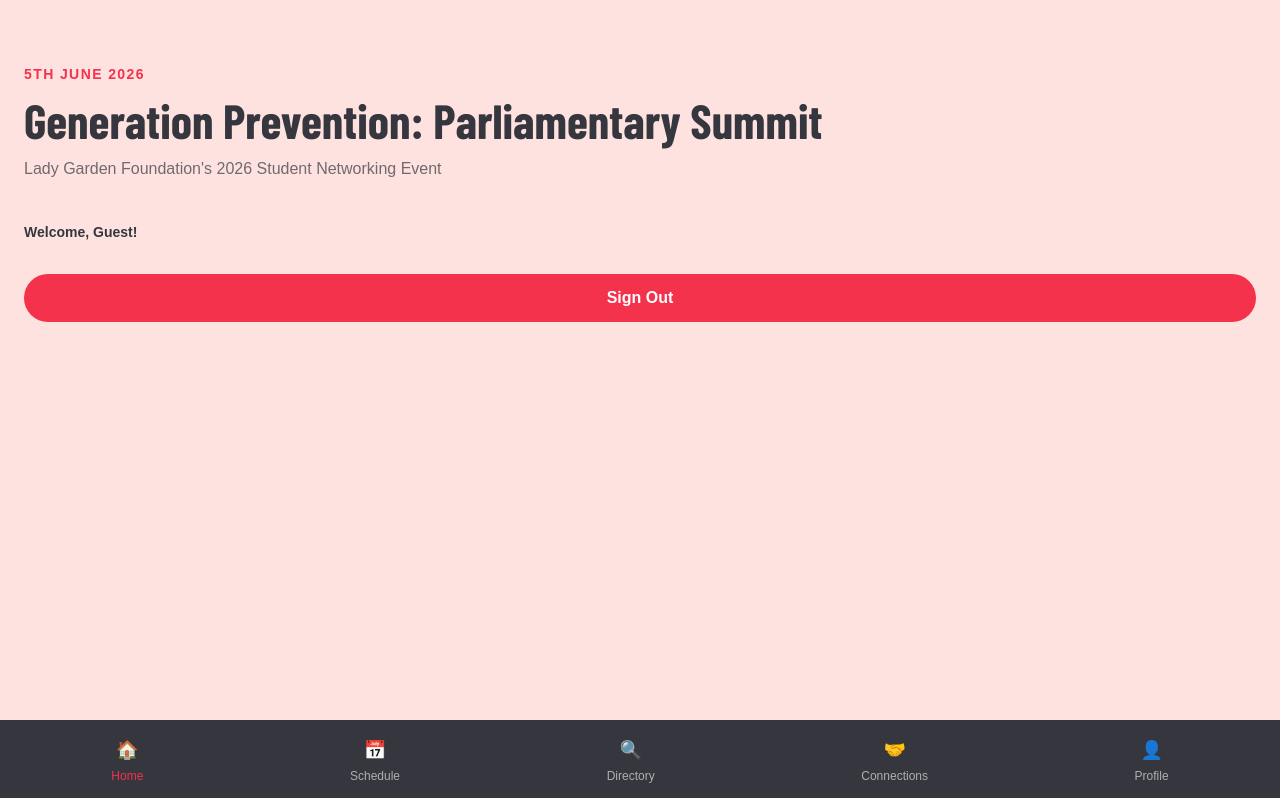
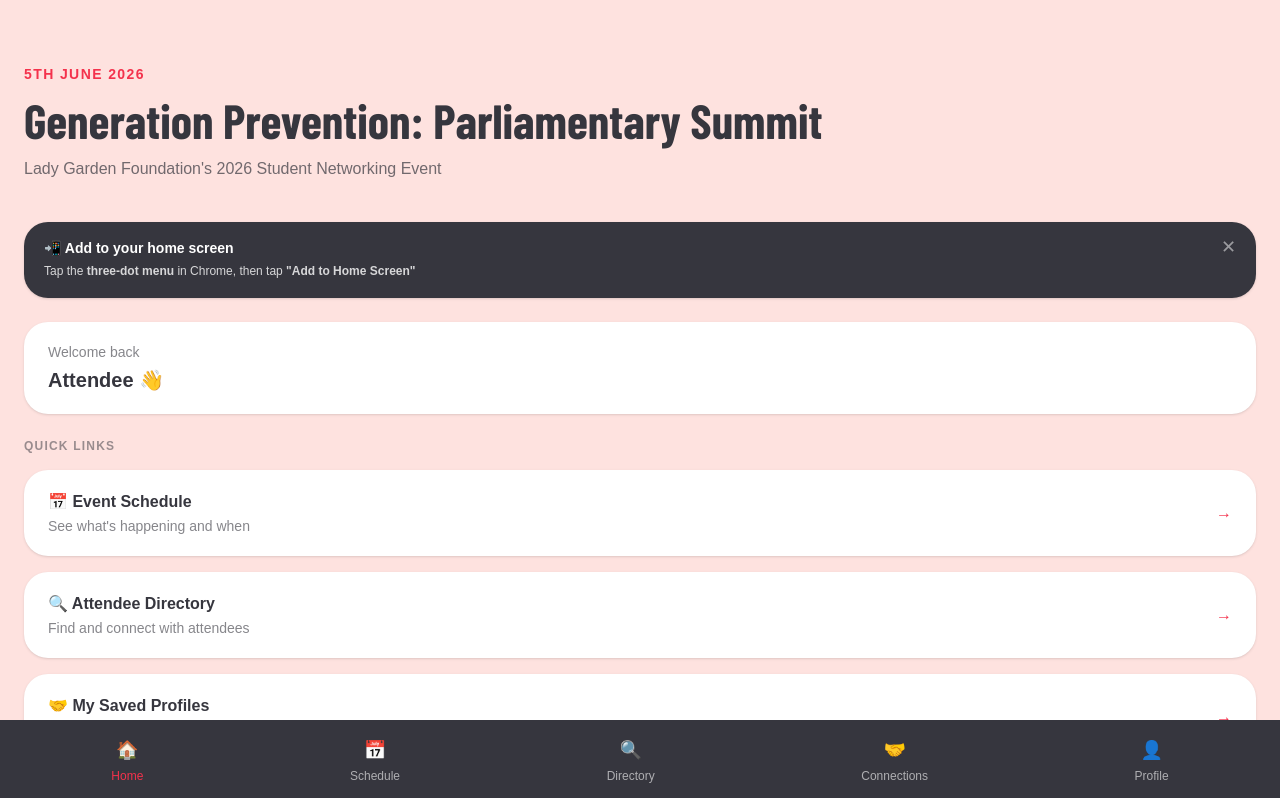
Before and after one commit to izzyryc/event-app, a Next.js app: page / in a window 1280 px wide. Shown: the top 798 px of the page. Built offline with nearby package versions, Linux system fonts and the light colour scheme; no server answers; the database is empty; sample sign-in values are in the browser's storage; a web font is replaced by a local one.

Commit message:
Update page.js

```diff
--- a/app/page.js
+++ b/app/page.js
@@ -12,7 +12,6 @@
   const [userName, setUserName] = useState('');
   const [showInstallBanner, setShowInstallBanner] = useState(false);
   const [isIOS, setIsIOS] = useState(false);
-  const [deferredPrompt, setDeferredPrompt] = useState(null);
   const [isInstalled, setIsInstalled] = useState(false);
 
   useEffect(() => {
@@ -49,28 +48,8 @@
     setIsIOS(ios);
     const dismissed = localStorage.getItem('installBannerDismissed');
     if (dismissed) return;
-    if (ios) {
     setShowInstallBanner(true);
-    } else {
-      window.addEventListener('beforeinstallprompt', (e) => {
-        e.preventDefault();
-        setDeferredPrompt(e);
-        setShowInstallBanner(true);
-      });
-    }
   }, []);
-
-  const handleInstall = async () => {
-    if (deferredPrompt) {
-      deferredPrompt.prompt();
-      const { outcome } = await deferredPrompt.userChoice;
-      if (outcome === 'accepted') {
-        setShowInstallBanner(false);
-        setIsInstalled(true);
-      }
-      setDeferredPrompt(null);
-    }
-  };
 
   const dismissBanner = () => {
     setShowInstallBanner(false);
@@ -111,7 +90,7 @@
         </p>
       </div>
 
-            {/* Install banner */}
+      {/* Install banner — instructions only, no fake button */}
       {showInstallBanner && !isInstalled && (
         <div className="mx-6 mb-6 rounded-3xl px-5 py-4 shadow-sm" style={{ backgroundColor: '#36363E' }}>
           <div className="flex items-start justify-between gap-3">
@@ -119,48 +98,91 @@
               <p className="text-white font-semibold text-sm mb-1">📲 Add to your home screen</p>
               {isIOS ? (
                 <p className="text-white text-xs opacity-80 leading-relaxed">
-                        Tap the <strong>Share button</strong> then tap <strong>Add to Home Screen</strong>
+                  Tap the <strong>Share button</strong> (↑) in Safari, then tap <strong>"Add to Home Screen"</strong>
                 </p>
               ) : (
                 <p className="text-white text-xs opacity-80 leading-relaxed">
-                        Install our app for quick access to your schedule and event info
+                  Tap the <strong>three-dot menu</strong> in Chrome, then tap <strong>"Add to Home Screen"</strong>
                 </p>
               )}
             </div>
             <button
-                    onClick={handleInstall}
-                    className="flex-shrink-0 px-4 py-2 bg-white rounded-full text-sm font-semibold"
-                    style={{ color: '#36363E' }}
+              onClick={dismissBanner}
+              className="text-white opacity-50 text-lg leading-none shrink-0"
             >
-                    Install
-                  </button>
-                  <button
-                    onClick={dismissBanner}
-                    className="flex-shrink-0 text-white text-xl leading-none"
-                  >
-                    ×
+              ✕
             </button>
           </div>
         </div>
       )}
 
-            {/* Content section */}
-            <div className="px-6 mb-8">
-              <p className="text-sm font-semibold mb-4" style={{ color: '#36363E' }}>
-                Welcome, {userName || 'Guest'}!
+      {/* Welcome card */}
+      <div className="mx-6 bg-white rounded-3xl px-6 py-5 mb-6 shadow-sm">
+        <p className="text-sm" style={{ color: '#36363E', opacity: 0.6 }}>Welcome back</p>
+        <p className="text-xl font-bold mt-1" style={{ color: '#36363E' }}>
+          {userName || 'Attendee'} 👋
         </p>
       </div>
 
+      {/* Quick links */}
+      <div className="px-6 space-y-4">
+        <p className="text-xs font-semibold uppercase tracking-widest" style={{ color: '#36363E', opacity: 0.5 }}>
+          Quick links
+        </p>
+
+        <button
+          onClick={() => router.push('/schedule')}
+          className="w-full text-left bg-white rounded-3xl px-6 py-5 shadow-sm flex items-center justify-between"
+        >
+          <div>
+            <p className="font-bold text-base" style={{ color: '#36363E' }}>📅 Event Schedule</p>
+            <p className="text-sm mt-0.5" style={{ color: '#36363E', opacity: 0.6 }}>See what's happening and when</p>
+          </div>
+          <span style={{ color: '#F4324C' }}>→</span>
+        </button>
+
+        <button
+          onClick={() => router.push('/directory')}
+          className="w-full text-left bg-white rounded-3xl px-6 py-5 shadow-sm flex items-center justify-between"
+        >
+          <div>
+            <p className="font-bold text-base" style={{ color: '#36363E' }}>🔍 Attendee Directory</p>
+            <p className="text-sm mt-0.5" style={{ color: '#36363E', opacity: 0.6 }}>Find and connect with attendees</p>
+          </div>
+          <span style={{ color: '#F4324C' }}>→</span>
+        </button>
+
+        <button
+          onClick={() => router.push('/connections')}
+          className="w-full text-left bg-white rounded-3xl px-6 py-5 shadow-sm flex items-center justify-between"
+        >
+          <div>
+            <p className="font-bold text-base" style={{ color: '#36363E' }}>🤝 My Saved Profiles</p>
+            <p className="text-sm mt-0.5" style={{ color: '#36363E', opacity: 0.6 }}>View people you've saved</p>
+          </div>
+          <span style={{ color: '#F4324C' }}>→</span>
+        </button>
+      </div>
+
       {/* Sign out */}
-            <div className="px-6">
+      <div className="mx-6 mt-6">
         <button
           onClick={handleSignOut}
-                className="w-full py-3 rounded-full font-semibold text-white"
-                style={{ backgroundColor: '#F4324C' }}
+          className="w-full text-sm text-center py-3 rounded-2xl"
+          style={{ backgroundColor: 'white', color: '#36363E', opacity: 0.5 }}
         >
-                Sign Out
+          Sign out
         </button>
       </div>
+
+      {/* LGF footer note */}
+      <div className="mx-6 mt-4 rounded-3xl px-6 py-5" style={{ backgroundColor: '#F4324C' }}>
+        <p className="text-white font-bold text-base mb-1">Lady Garden Foundation</p>
+        <p className="text-white text-sm opacity-90">
+          Raising awareness and funds for gynaecological cancers. Thank you for being part of this event.
+        </p>
+      </div>
+
     </main>
   );
 }
```
Lines whose indentation alone changed are shown as unchanged.
